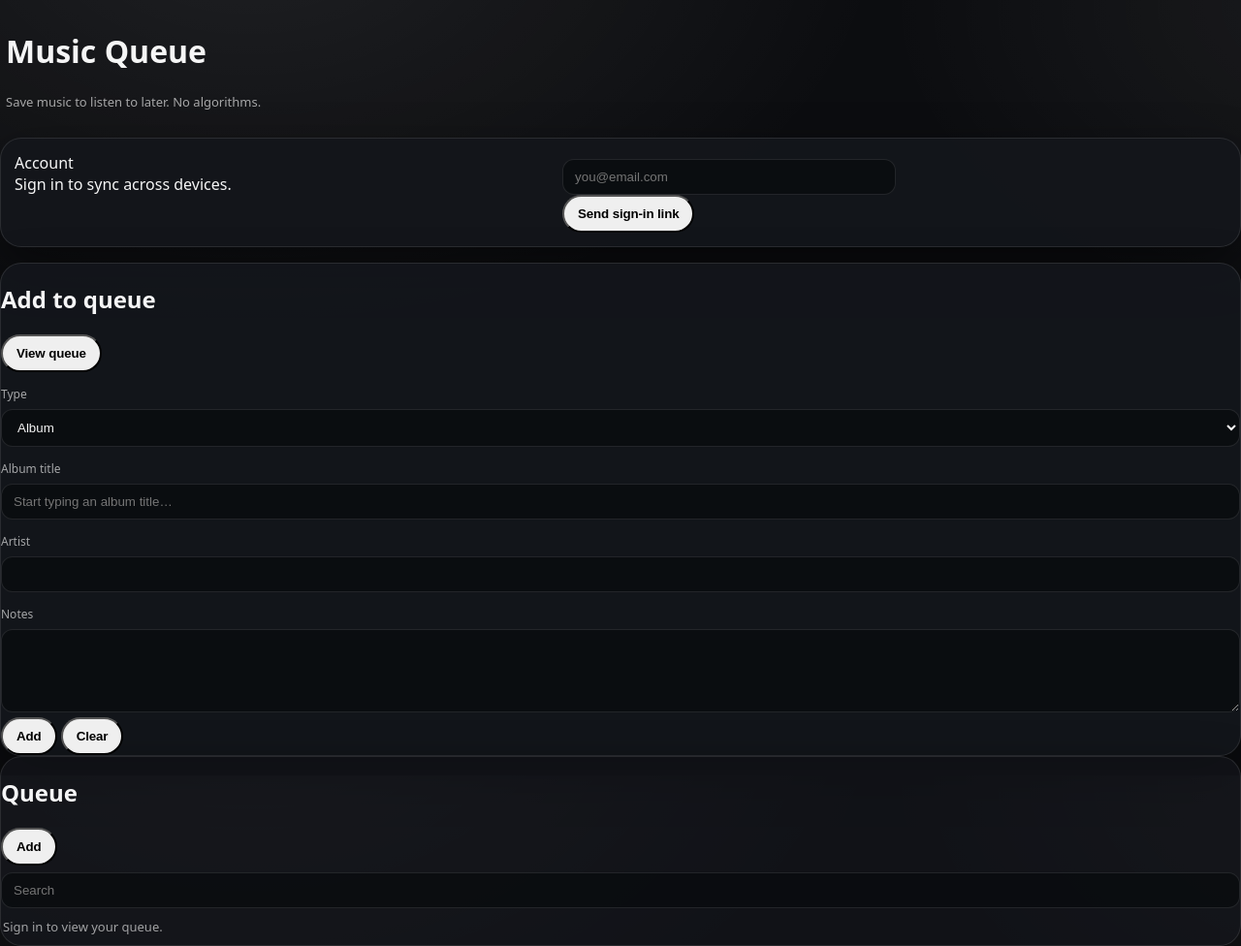
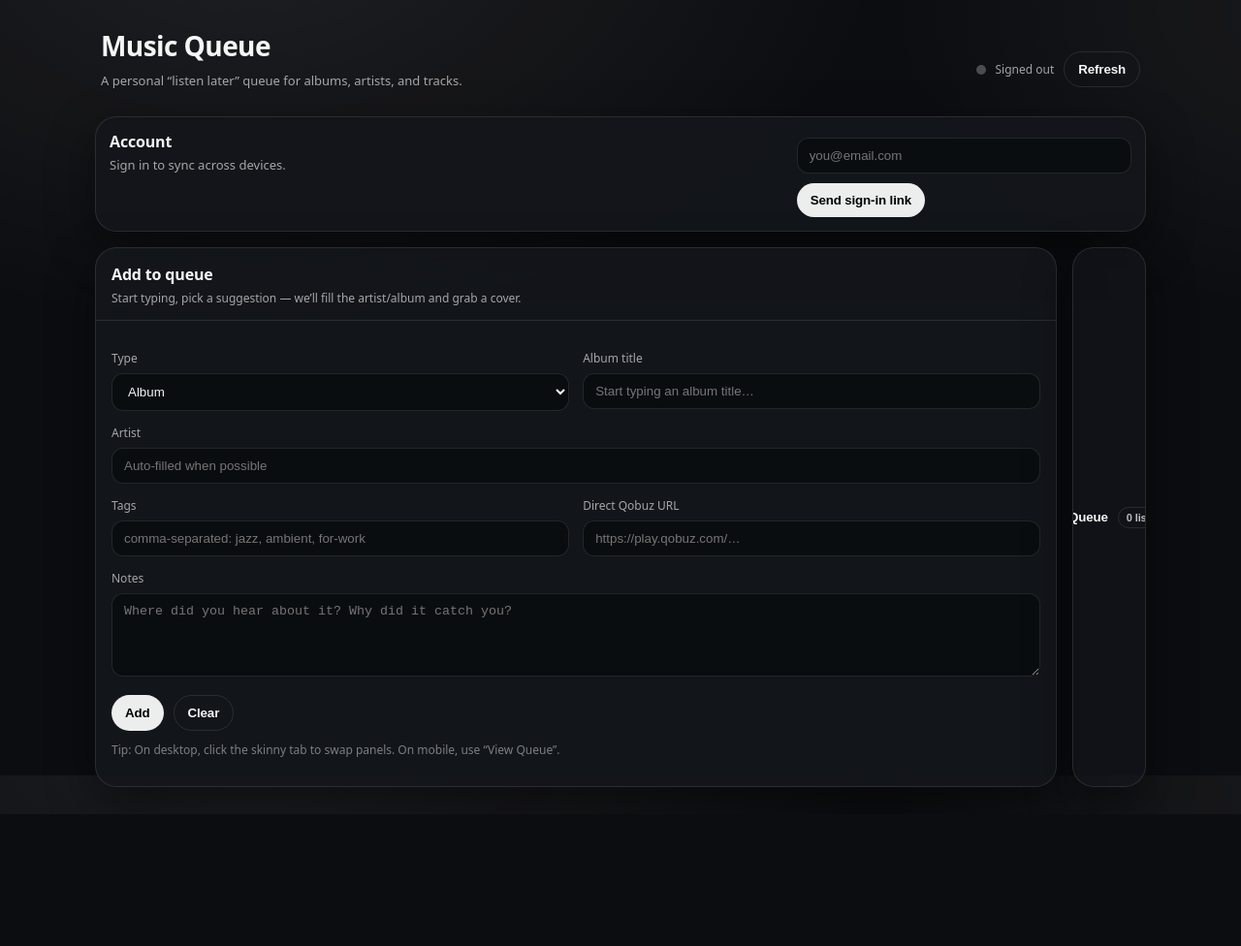
Before and after one commit to untitledjpg-dotcom/musicqueue, a plain HTML site: page index.html in a window 1280 px wide. Shown: the whole page at 97% size. After the commit the page ends 840 px from the top, so only its background shows below. Drawn offline with nearby package versions, Linux system fonts and the light colour scheme.

Commit message:
Update index.html

```diff
--- a/index.html
+++ b/index.html
@@ -1,98 +1,166 @@
 <!doctype html>
 <html lang="en">
 <head>
-  <meta charset="utf-8">
-  <meta name="viewport" content="width=device-width, initial-scale=1">
-  <title>Music Queue</title>
-
-  <link rel="stylesheet" href="./styles.css">
+  <meta charset="utf-8"> <!-- L4 -->
+  <meta name="viewport" content="width=device-width, initial-scale=1"> <!-- L5 -->
+  <title>Music Queue</title> <!-- L6 -->
+  <link rel="stylesheet" href="./styles.css"> <!-- L7 -->
 </head>
 
-<body>
-  <!-- HEADER -->
-  <header class="topbar">
-    <div>
-      <h1>Music Queue</h1>
-      <p class="subtitle">Save music to listen to later. No algorithms.</p>
+<body> <!-- L10 -->
+  <div class="wrap"> <!-- L11 -->
+    <!-- Top Bar -->
+    <header class="topbar"> <!-- L13 -->
+      <div class="brand"> <!-- L14 -->
+        <h1>Music Queue</h1> <!-- L15 -->
+        <p class="subtitle">A personal “listen later” queue for albums, artists, and tracks.</p> <!-- L16 -->
+      </div>
+
+      <div class="sync" title="Sync status"> <!-- L19 -->
+        <span id="syncDot" class="dot"></span> <!-- L20 -->
+        <span id="syncLabel" class="label">Signed out</span> <!-- L21 -->
+        <button id="refreshBtn" class="btnGhost" type="button">Refresh</button> <!-- L22 -->
       </div>
     </header>
 
-  <!-- AUTH -->
-  <section class="card auth">
-    <div class="auth-left">
-      <div class="auth-title">Account</div>
-      <div id="authStatus" class="auth-status">
-        Sign in to sync across devices
-      </div>
+    <!-- Auth (hidden when signed in) -->
+    <section id="authCard" class="card auth"> <!-- L27 -->
+      <div class="authLeft"> <!-- L28 -->
+        <div class="authTitle">Account</div> <!-- L29 -->
+        <div id="authStatus" class="authStatus">Sign in to sync across devices.</div> <!-- L30 -->
+        <div id="authHint" class="authHint"></div> <!-- L31 -->
       </div>
 
-    <div class="auth-right">
-      <input id="authEmail" type="email" placeholder="you@email.com">
-      <button id="sendLinkBtn" class="primary">Send sign-in link</button>
-      <button id="signOutBtn" class="ghost hidden">Sign out</button>
+      <div class="authRight"> <!-- L34 -->
+        <input id="authEmail" type="email" placeholder="you@email.com" autocomplete="email"> <!-- L35 -->
+        <button id="sendLinkBtn" class="btnPrimary" type="button">Send sign-in link</button> <!-- L36 -->
+        <button id="signOutBtn" class="btnGhost" type="button" style="display:none;">Sign out</button> <!-- L37 -->
       </div>
-
-    <div id="authHint" class="auth-hint"></div>
     </section>
 
-  <!-- APP -->
-  <main class="grid">
-    <!-- ADD -->
-    <section id="paneInput" class="pane active span11">
-      <header class="pane-header">
+    <!-- Panes (12-col) -->
+    <main class="panes" id="panes"> <!-- L43 -->
+      <!-- ADD PANE -->
+      <section id="paneInput" class="pane active span11" aria-label="Add pane"> <!-- L45 -->
+        <button id="railInput" class="railBtn" type="button" title="Open Add"> <!-- L46 -->
+          <div class="railIcon" aria-hidden="true"> <!-- L47 -->
+            <svg viewBox="0 0 24 24" fill="none">
+              <path d="M12 5v14M5 12h14" stroke="white" stroke-width="2" stroke-linecap="round"/>
+            </svg>
+          </div>
+          <div class="railLabel">Add</div>
+          <div id="queuedRailPill" class="railPill">0 queued</div>
+        </button>
+
+        <header class="paneHeader"> <!-- L59 -->
+          <div>
             <h2>Add to queue</h2>
-        <button id="mobileViewQueueBtn" class="ghost mobile-only">
-          View queue
-        </button>
+            <p>Start typing, pick a suggestion — we’ll fill the artist/album and grab a cover.</p>
+          </div>
+          <button id="mobileViewQueueBtn" class="btnGhost mobileOnly" type="button">View Queue</button> <!-- L64 -->
         </header>
 
-      <div class="pane-body">
+        <div class="sep"></div>
+
+        <div class="paneBody"> <!-- L69 -->
+          <div class="grid2"> <!-- L70 -->
+            <div>
               <label>Type</label>
               <select id="type">
                 <option>Album</option>
                 <option>Artist</option>
                 <option>Track</option>
               </select>
+            </div>
 
+            <div class="rel">
               <label id="titleLabel">Title</label>
-        <input id="title" autocomplete="off">
-        <div id="suggestions"></div>
+              <input id="title" placeholder="Start typing…" autocomplete="off">
+              <div id="suggestions" class="suggestBox"></div>
+            </div>
+          </div>
 
           <div id="trackAlbumWrap" class="hidden">
-          <label>Album</label>
-          <input id="album">
+            <label>Album (for Track items)</label>
+            <input id="album" placeholder="Auto-filled when possible">
           </div>
 
           <label>Artist</label>
-        <input id="artist">
+          <input id="artist" placeholder="Auto-filled when possible">
+
+          <div class="grid2">
+            <div>
+              <label>Tags</label>
+              <input id="tags" placeholder="comma-separated: jazz, ambient, for-work">
+            </div>
+            <div>
+              <label>Direct Qobuz URL</label>
+              <input id="qobuzUrl" placeholder="https://play.qobuz.com/…">
+            </div>
+          </div>
 
           <label>Notes</label>
-        <textarea id="notes"></textarea>
+          <textarea id="notes" placeholder="Where did you hear about it? Why did it catch you?"></textarea>
 
-        <div class="row">
-          <button id="addBtn" class="primary">Add</button>
-          <button id="clearBtn" class="ghost">Clear</button>
+          <div class="btnRow">
+            <button id="addBtn" class="btnPrimary" type="button">Add</button>
+            <button id="clearBtn" class="btnGhost" type="button">Clear</button>
           </div>
+
+          <p class="hint">
+            Tip: On desktop, click the skinny tab to swap panels. On mobile, use “View Queue”.
+          </p>
         </div>
       </section>
 
-    <!-- QUEUE -->
-    <section id="paneQueue" class="pane rail span1">
-      <header class="pane-header">
-        <h2>Queue</h2>
-        <button id="jumpAddBtn" class="ghost">Add</button>
+      <!-- QUEUE PANE -->
+      <section id="paneQueue" class="pane rail span1" aria-label="Queue pane"> <!-- L130 -->
+        <button id="railQueue" class="railBtn" type="button" title="Open Queue"> <!-- L131 -->
+          <div class="railIcon" aria-hidden="true">
+            <svg viewBox="0 0 24 24" fill="none">
+              <path d="M8 6h13M8 12h13M8 18h13" stroke="white" stroke-width="2" stroke-linecap="round"/>
+              <path d="M3.5 6h.5M3.5 12h.5M3.5 18h.5" stroke="white" stroke-width="3" stroke-linecap="round"/>
+            </svg>
+          </div>
+          <div class="railLabel">Queue</div>
+          <div id="listenedRailPill" class="railPill">0 listened</div>
+        </button>
+
+        <header class="paneHeader">
+          <div>
+            <h2>Your queue</h2>
+            <p>Search, open in Qobuz, and mark listened.</p>
+          </div>
+          <button id="jumpAddBtn" class="btnGhost" type="button">Add</button>
         </header>
 
-      <div class="pane-body">
-        <input id="search" placeholder="Search">
-        <div id="items"></div>
+        <div class="sep"></div>
+
+        <div class="paneBody">
+          <div class="queueTools">
+            <input id="search" placeholder="Search title / artist / album / tags / notes">
+            <select id="filterStatus">
+              <option value="queued">Queued</option>
+              <option value="listened">Listened</option>
+              <option value="all">All</option>
+            </select>
+            <select id="sort">
+              <option value="newest">Sort: Newest</option>
+              <option value="oldest">Sort: Oldest</option>
+              <option value="type">Sort: Type</option>
+              <option value="title">Sort: Title</option>
+            </select>
+          </div>
+
+          <div id="items" class="items"></div>
         </div>
       </section>
     </main>
+  </div>
 
-  <!-- SCRIPTS -->
-  <script src="./config.js"></script>
-  <script src="https://cdn.jsdelivr.net/npm/@supabase/supabase-js@2"></script>
-  <script src="./app.js" defer></script>
+  <!-- Scripts -->
+  <script src="./config.js"></script> <!-- L198 -->
+  <script src="https://cdn.jsdelivr.net/npm/@supabase/supabase-js@2"></script> <!-- L199 -->
+  <script src="./app.js" defer></script> <!-- L200 -->
 </body>
 </html>
```
Lines whose indentation alone changed are shown as unchanged.
